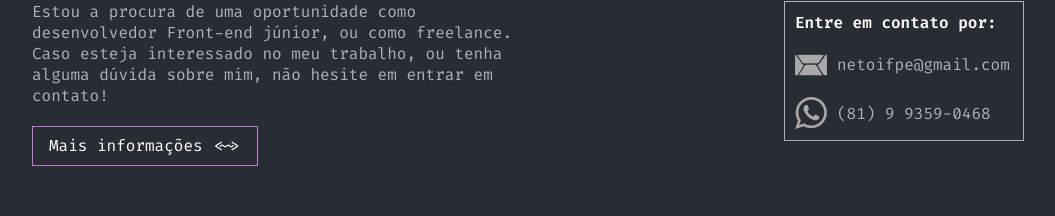
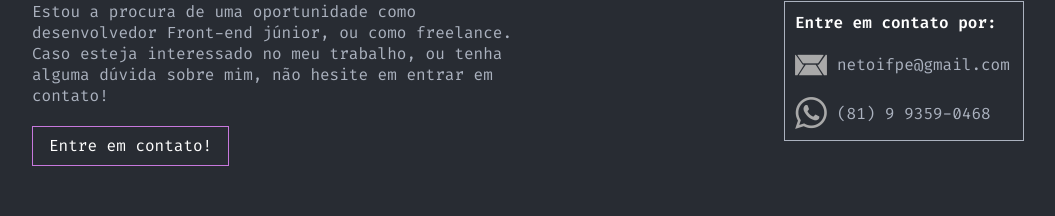
Before and after one commit to AntonioSantosBJPE/PortfolioAntonioSantos, a React (Vite) app: page / in a window 1280 px wide. Shown: the part 2147-2363 px from the top of the page, without its empty margins (112-1167 px from the left). Built offline with nearby package versions, Linux system fonts and the light colour scheme.

Commit message:
fix: link in contact section on home page

```diff
--- a/src/pages/home/index.jsx
+++ b/src/pages/home/index.jsx
@@ -139,8 +139,8 @@ export const HomePage = () => {
               em contato!
             </p>
             <LinkNavigation
-              name="Mais informações <~>"
-              to="/about"
+              name="Entre em contato!"
+              to="/contact"
               variant="InternalPrimary"
             />
           </div>
```
